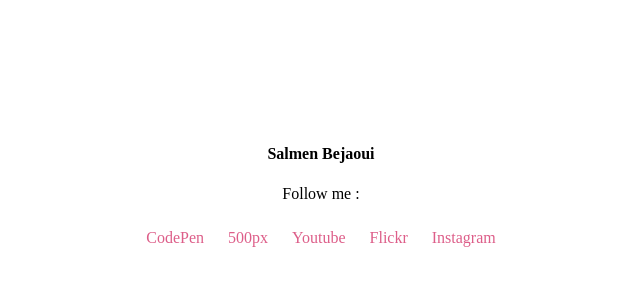
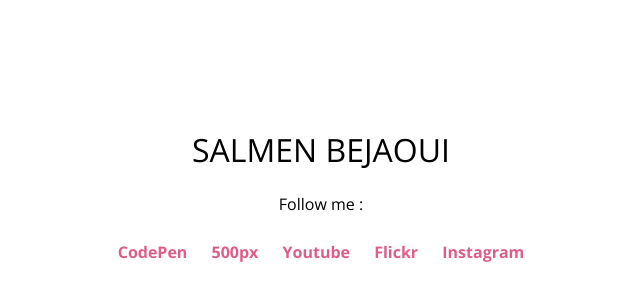
Before and after one commit to salmenbej/testing, a plain HTML site: page index.html in a window 1280 px wide. Shown: the part 210-510 px from the top of the page, without its empty margins (319-959 px from the left). Drawn offline with nearby package versions, Linux system fonts and the light colour scheme.

Commit message:
Update index.html

```diff
--- a/index.html
+++ b/index.html
@@ -3,7 +3,7 @@
 <head>
 	<meta charset="UTF-8">
 	<title>Testing Github </title>
-	<link href="//maxcdn.bootstrapcdn.com/font-awesome/4.2.0/css/font-awesome.min.css" rel="stylesheet">
+	<link href='http://fonts.googleapis.com/css?family=Open+Sans:400,300,700' rel='stylesheet' type='text/css'>
 	<style>
 
 		.block {
@@ -13,6 +13,12 @@
 			transform: translate(-50%,-50%);
 			-webkit-transform: translate(-50%,-50%);
 			text-align: center;
+			font-family:'Open Sans',Helvetica,Arial,sans-serif;
+		}
+		h1 {
+
+			font-weight: 300;
+			text-transform: uppercase;
 		}
 		span {
 			display: inline-block;
@@ -20,14 +26,14 @@
 		}
 		a {
 			text-decoration: none;
-
+			font-weight: 700;
 			color: #DD5E89;
 		}
 	</style>
 </head>
 <body>
 	<div class="block">
-		<h4>Salmen Bejaoui</h4>
+		<h1>Salmen Bejaoui</h1>
 		<p>Follow me :</p>
 		<div>
 			<span><a href="http://codepen.io/Salmen/">CodePen</a></span>
```
